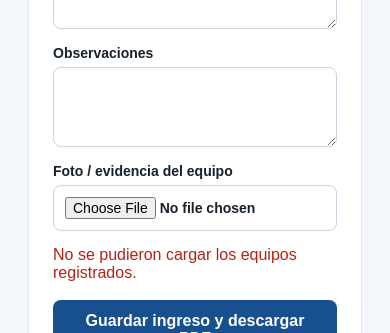
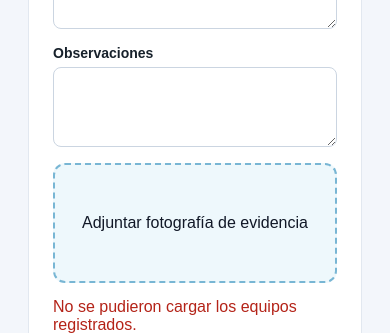
Before and after one commit to hecjav1992/Softool, an Angular app: page /ingresos in a window 390 px wide. Shown: the part 1702-2035 px from the top of the page. Built offline with nearby package versions, Linux system fonts and the light colour scheme; no server answers; sample sign-in values are in the browser's storage.

Commit message:
act cliente

```diff
--- a/src/app/pages/ingresos/ingresos.component.css
+++ b/src/app/pages/ingresos/ingresos.component.css
@@ -53,4 +53,52 @@ td small{display:block;margin-top:3px;color:#94a3b8}
   padding: 5px;
   background: #f8fafc;
 }
+
+.upload-box {
+  width: 100%;
+  min-height: 120px;
+
+  border: 2px dashed #78b6d4;
+  border-radius: 12px;
+
+  background: #eef8fc;
+
+  display: flex;
+  align-items: center;
+  justify-content: center;
+
+  cursor: pointer;
+
+  text-align: center;
+
+  box-sizing: border-box;
+
+  transition: .2s ease;
 }
+
+.upload-box:hover {
+  border-color: #18a7c9;
+  background: #e8f6fb;
+}
+
+.upload-box input[type="file"] {
+  display: none;
+}
+
+.upload-box span {
+  color: #111827;
+  font-size: 16px;
+  font-weight: 400;
+}
+
+.upload-box img {
+  max-width: 100%;
+  max-height: 260px;
+
+  object-fit: contain;
+
+  border-radius: 10px;
+
+  padding: 8px;
+}
+}
--- a/src/app/pages/ingresos/ingresos.component.html
+++ b/src/app/pages/ingresos/ingresos.component.html
@@ -103,27 +103,21 @@
         <textarea [(ngModel)]="modelo.observaciones" name="obs"></textarea>
       </label>
 
-      <label class="full">
-  Foto / evidencia del equipo
-
+<label class="upload-box">
   <input
     type="file"
     accept="image/jpeg,image/png,image/webp"
     (change)="seleccionarEvidencia($event)">
-</label>
-<div
-  class="full evidencia-preview"
-  *ngIf="evidenciaPreview">
 
-  <p>
-    Evidencia seleccionada
-  </p>
+  <span *ngIf="!evidenciaPreview">
+    Adjuntar fotografía de evidencia
+  </span>
 
   <img
+    *ngIf="evidenciaPreview"
     [src]="evidenciaPreview"
-    alt="Vista previa de la evidencia">
-
-</div>
+    alt="Vista previa de evidencia">
+</label>
     </div>
 
     <div class="msg" *ngIf="mensaje">{{ mensaje }}</div>
```
